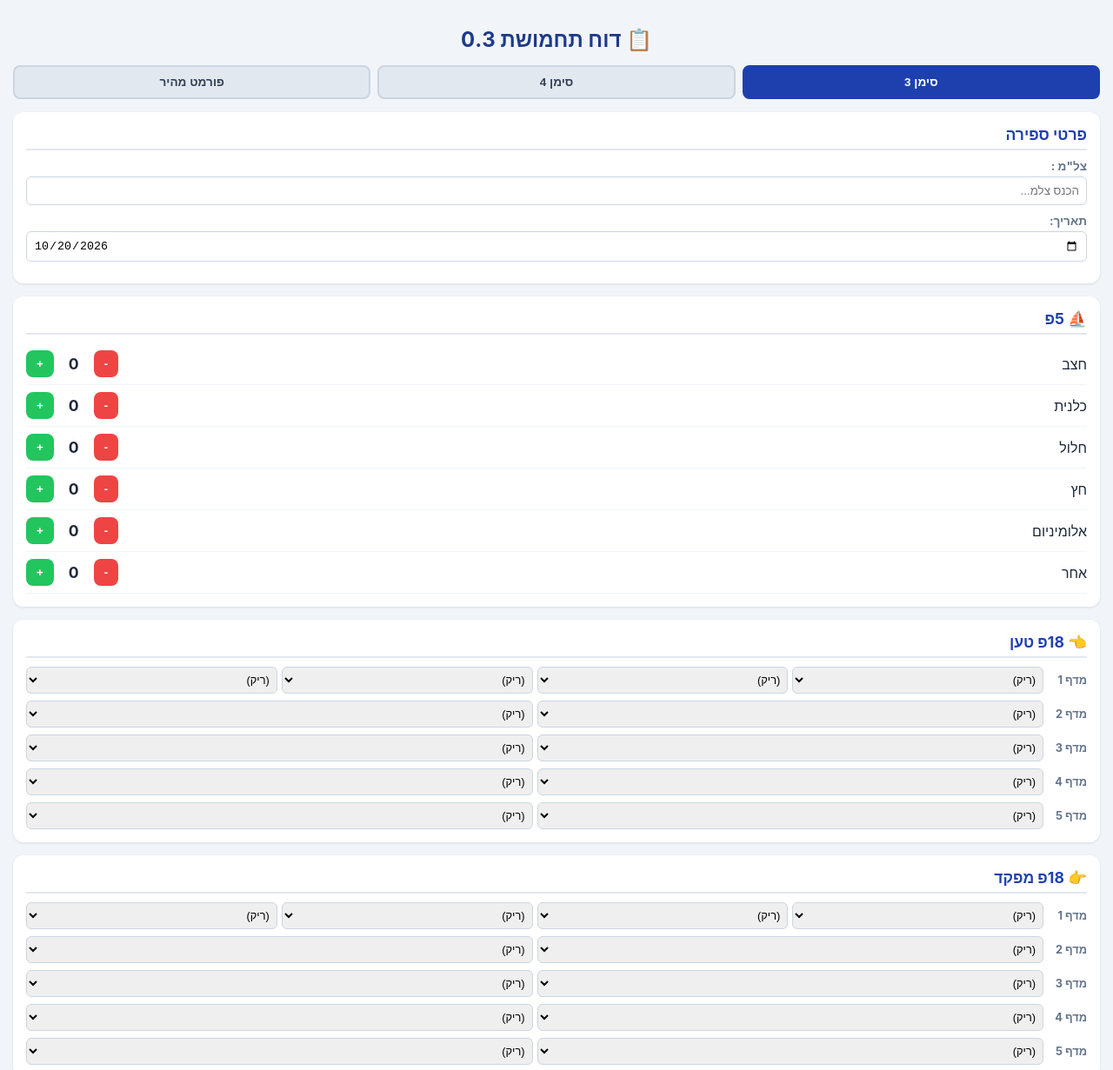
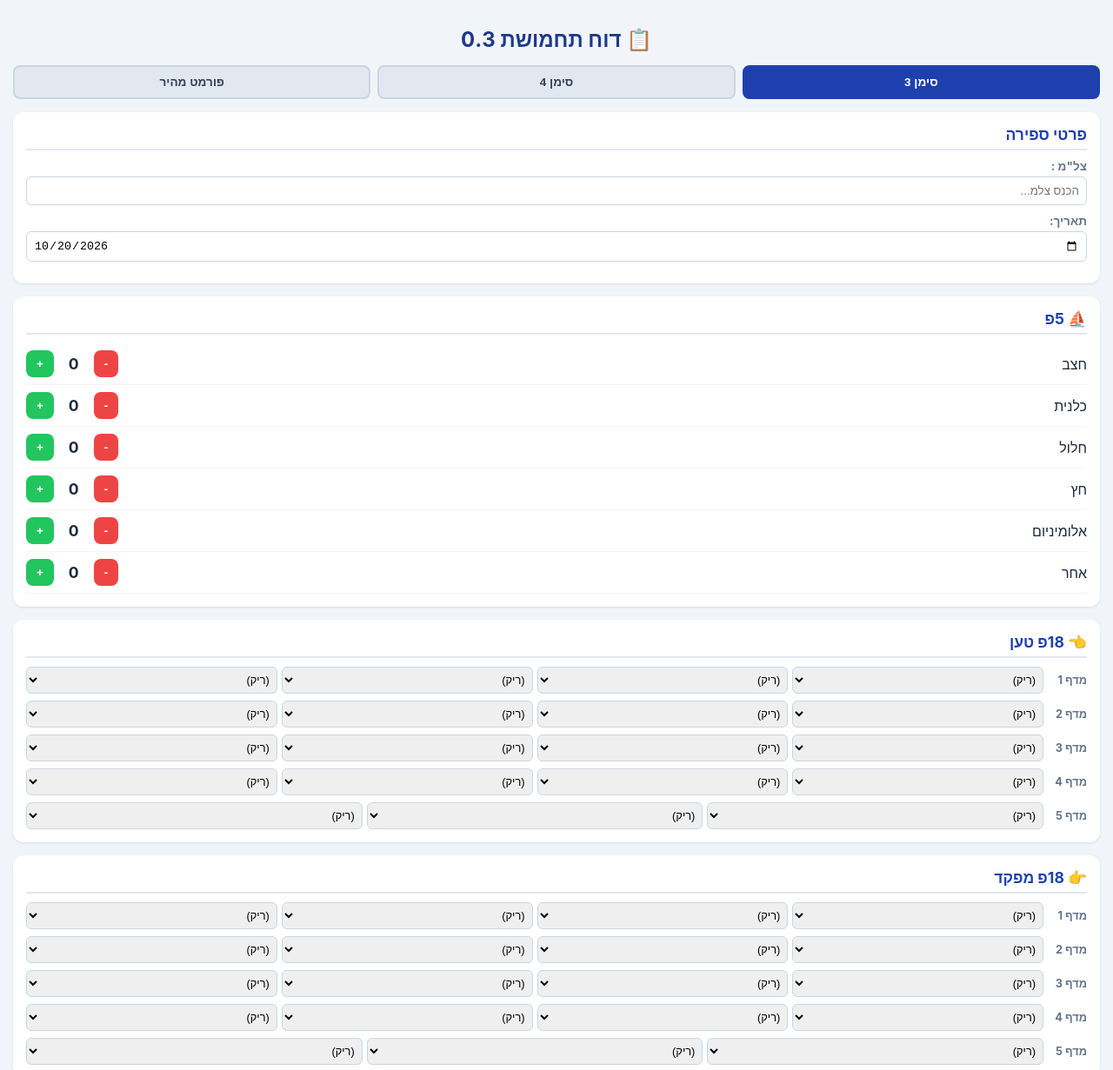
Before and after one commit to UripSW/candy-counter, a plain HTML site: page index.html in a window 1280 px wide. Shown: the top 1231 px of the page at 87% size. Drawn offline with Linux system fonts and the light colour scheme.

Commit message:
Fix shelfSizes array in index.html

```diff
--- a/index.html
+++ b/index.html
@@ -190,7 +190,7 @@
             card.className = 'card';
             let html = `<h2>${title}</h2><div class="shelf-container">`;
 
-            const shelfSizes = (currentMode === 'new') ? [2, 4, 4, 4, 3] : [4, 2, 2, 2, 2];
+            const shelfSizes = (currentMode === 'new') ? [2, 4, 4, 4, 3] : [4, 4, 4, 4, 3];
 
             for(let i=0; i<5; i++) {
                 html += `<div class="shelf-row"><span style="font-size:0.8rem; width:45px; font-weight:bold; color:#64748b;">מדף ${i+1}</span>`;
```
